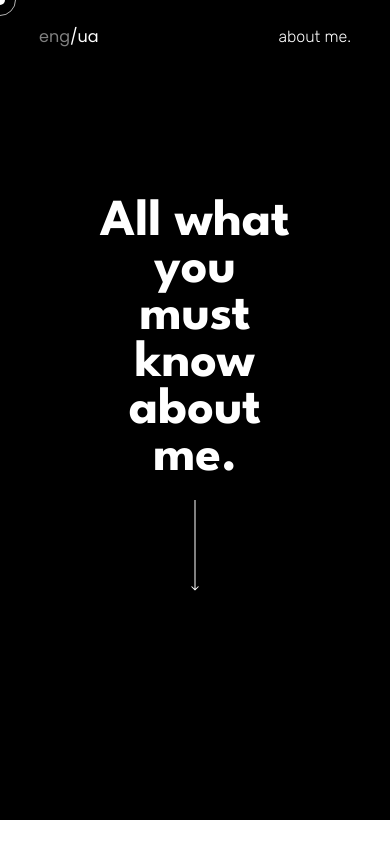
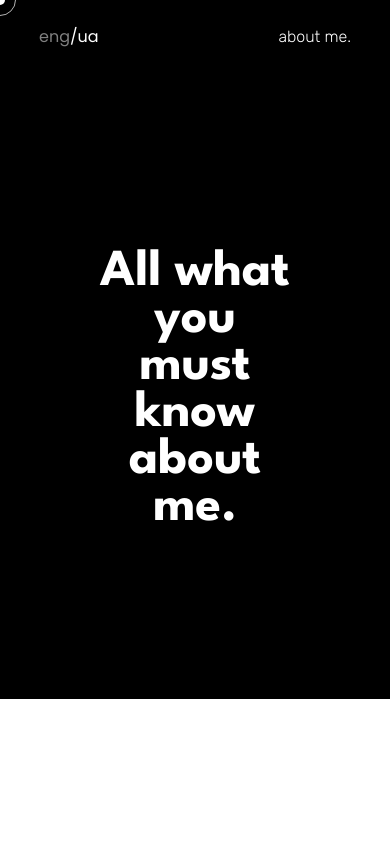
Before and after one commit to DmytroBaturin/Creative, a React (Vite) app: page / in a window 390 px wide. Shown: the top 844 px of the page. Built offline with nearby package versions, Linux system fonts and the light colour scheme.

Commit message:
responsive debug mainpage

```diff
--- a/src/components/firstpage/titlePage/titlepage.module.scss
+++ b/src/components/firstpage/titlePage/titlepage.module.scss
@@ -17,12 +17,11 @@
 }
 @media only screen and (max-width: 600px) {
   .title{
-    padding-top: 150px;
+  height: 450px;
   font-weight: bolder;
   width: 50%;
   }
   .arrow{
-    margin: 220px auto;
-    display: flex;
+    display: none;
   }
 }
```
